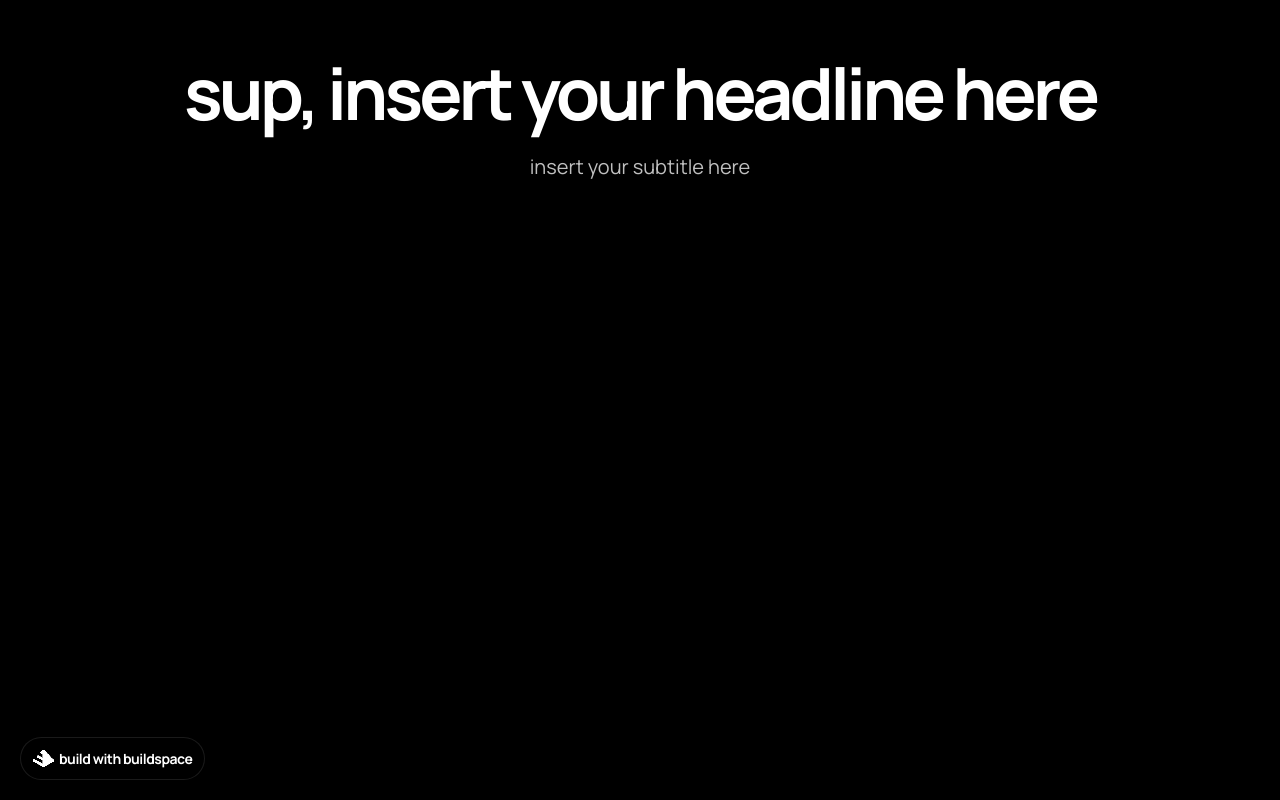
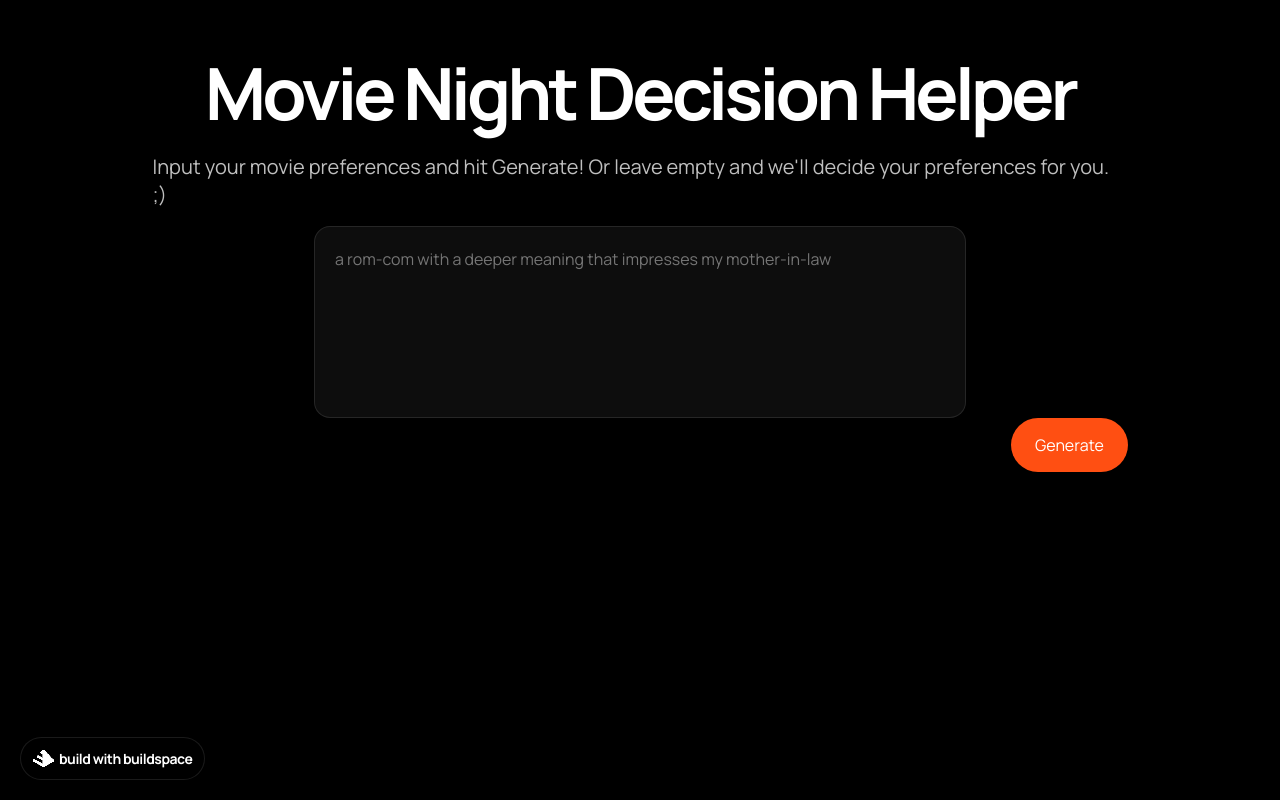
Before and after one commit to Sunkio/moviewhiz, a Next.js app: page / in a window 1280 px wide. Built offline with nearby package versions, Linux system fonts and the light colour scheme.

Commit message:
basic set-up incl. prompt

```diff
--- a/package.json
+++ b/package.json
@@ -9,6 +9,7 @@
     "lint": "next lint"
   },
   "dependencies": {
+    "-": "^0.0.1",
     "@emotion/react": "^11.10.5",
     "@emotion/styled": "^11.10.5",
     "eslint": "8.27.0",
--- /dev/null
+++ b/pages/api/generate.js
@@ -0,0 +1,28 @@
+import { Configuration, OpenAIApi } from 'openai';
+
+const configuration = new Configuration({
+    apiKey: process.env.OPENAI_API_KEY,
+});
+
+const openai = new OpenAIApi(configuration);
+
+
+// the following is a serverless backend function that calls the OpenAI API
+const basePromptPrefix = "Suggest a movie for movie night and where to watch it based on the following prompt: \n";
+const generateAction = async (req, res) => {
+    // Run first prompt
+    console.log(`API: ${basePromptPrefix}${req.body.userInput}`)
+
+    const baseCompletion = await openai.createCompletion({
+        model: 'text-davinci-003',
+        prompt: `${basePromptPrefix}${req.body.userInput}`,
+        temperature: 0.8,
+        max_tokens: 250,
+    });
+
+    const basePromptOutput = baseCompletion.data.choices.pop();
+
+    res.status(200).json({ output: basePromptOutput });
+};
+
+export default generateAction;
--- a/pages/index.js
+++ b/pages/index.js
@@ -1,8 +1,34 @@
 import Head from 'next/head';
 import Image from 'next/image';
 import buildspaceLogo from '../assets/buildspace-logo.png';
+import { useState } from 'react';
 
 const Home = () => {
+    const [userInput, setUserInput] = useState('');
+    const [apiOutput, setApiOutput] = useState('')
+    const [isGenerating, setIsGenerating] = useState(false)
+
+    const callGenerateEndpoint = async () => {
+        setIsGenerating(true);
+
+        console.log("Calling OpenAI...")
+        const response = await fetch('/api/generate', {
+            method: 'POST',
+            headers: {
+                'Content-Type': 'application/json',
+            },
+            body: JSON.stringify({ userInput }),
+        });
+
+        const data = await response.json();
+        const { output } = data;
+        console.log("OpenAI replied...", output.text)
+
+        setApiOutput(`${output.text}`);
+        setIsGenerating(false);
+    }
+
+
   return (
     <div className="root">
       <Head>
@@ -11,11 +37,38 @@ const Home = () => {
       <div className="container">
         <div className="header">
           <div className="header-title">
-            <h1>sup, insert your headline here</h1>
+            <h1>Movie Night Decision Helper</h1>
           </div>
           <div className="header-subtitle">
-            <h2>insert your subtitle here</h2>
+            <h2>Input your movie preferences and hit Generate! Or leave empty and we'll decide your preferences for you. ;)</h2>
           </div>
+            <div className="prompt-container">
+                <textarea
+                    className="prompt-box"
+                    placeholder="a rom-com with a deeper meaning that impresses my mother-in-law"
+                    value={userInput}
+                    onChange={(e) => {setUserInput(e.target.value)}}
+                />
+            </div>
+            <div className="prompt-buttons">
+                <a className={isGenerating ? 'generate-button loading' : 'generate-button'} onClick={callGenerateEndpoint}>
+                    <div className="generate">
+                        {isGenerating ? <span className="loader"></span> : <p>Generate</p>}
+                    </div>
+                </a>
+            </div>
+            {apiOutput && (
+                <div className="output">
+                    <div className="output-header-container">
+                        <div className="output-header">
+                            <h3>Output</h3>
+                        </div>
+                    </div>
+                    <div className="output-content">
+                        <p>{apiOutput}</p>
+                    </div>
+                </div>
+            )}
         </div>
       </div>
       <div className="badge-container grow">
```
Also changed, not shown: 1 other file (tests, documents, lock files or other folders).
